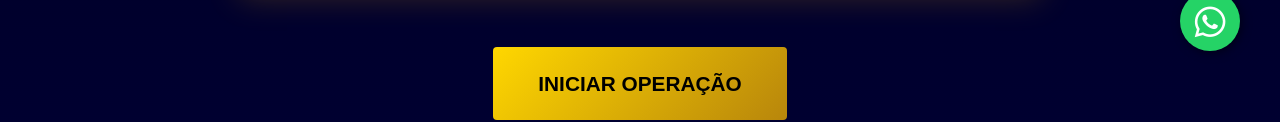
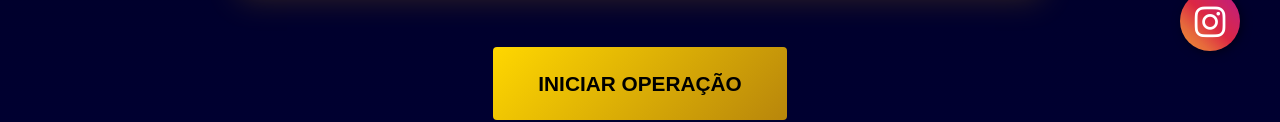
Before and after one commit to DevPauloGaspar/MentoriaDavid, a plain HTML site: page index.html in a window 1280 px wide. Shown: the part 709-831 px from the top of the page. Drawn offline with Linux system fonts and the light colour scheme.

Commit message:
Add Instagram button and modify styles
Added Instagram floating button and updated styles.

```diff
--- a/index.html
+++ b/index.html
@@ -12,7 +12,7 @@
             --gold-dark: #B8860B;
             --white: #ffffff;
             --gray-bg: #0a0a0a;
-            --whatsapp-color: #25d366;
+            --insta-gradient: linear-gradient(45deg, #f09433 0%, #e6683c 25%, #dc2743 50%, #cc2366 75%, #bc1888 100%);
         }
 
         * { box-sizing: border-box; }
@@ -64,11 +64,7 @@
             line-height: 0;
         }
 
-        video {
-            width: 100%;
-            height: auto;
-            display: block;
-        }
+        video { width: 100%; height: auto; display: block; }
 
         .cta-gold {
             background: linear-gradient(135deg, var(--gold-bright), var(--gold-dark));
@@ -135,19 +131,16 @@
         .faq-question { font-weight: bold; color: var(--gold-bright); font-size: 1.1em; display: block; margin-bottom: 5px; }
         .faq-answer { color: #ccc; font-size: 0.95em; }
 
-        /* WHATSAPP FLUTUANTE COM ÍCONE */
-        .whatsapp-float {
+        /* INSTAGRAM FLUTUANTE */
+        .insta-float {
             position: fixed; width: 60px; height: 60px; bottom: 40px; right: 40px;
-            background-color: var(--whatsapp-color); color: #FFF; border-radius: 50px;
+            background: var(--insta-gradient); color: #FFF; border-radius: 50px;
             text-align: center; font-size: 35px; box-shadow: 2px 2px 10px rgba(0,0,0,0.5); z-index: 100;
             display: flex; align-items: center; justify-content: center; text-decoration: none;
             transition: 0.3s;
         }
 
-        .whatsapp-float:hover {
-            transform: scale(1.1);
-            background-color: #128C7E;
-        }
+        .insta-float:hover { transform: scale(1.1); box-shadow: 0 0 20px rgba(220, 39, 67, 0.6); }
 
         footer { text-align: center; padding: 50px; background: #000; color: #444; }
 
@@ -155,14 +148,14 @@
             header h1 { font-size: 2em; }
             .card { width: 100%; margin-bottom: 30px; }
             .card.featured { transform: scale(1); }
-            .whatsapp-float { width: 50px; height: 50px; bottom: 20px; right: 20px; font-size: 30px; }
+            .insta-float { width: 50px; height: 50px; bottom: 20px; right: 20px; font-size: 30px; }
         }
     </style>
 </head>
 <body>
 
-<a href="https://wa.me/5561999999999" class="whatsapp-float" target="_blank">
-    <i class="fab fa-whatsapp"></i>
+<a href="https://www.instagram.com/lucasdavidb?igsh=cXJveTZmMmJuaHFr&utm_source=qr" class="insta-float" target="_blank">
+    <i class="fab fa-instagram"></i>
 </a>
 
 <header>
@@ -204,6 +197,7 @@
                 <ul>
                     <li>Cronograma Base</li>
                     <li>Missões diárias de estudo</li>
+                    <li><strong>Flashcards</strong></li>
                     <li>Guia Operação Estrela (PDF Revisão Esquematizada)</li>
                     <li>01 Consultoria Individualizada</li>
                 </ul>
```
